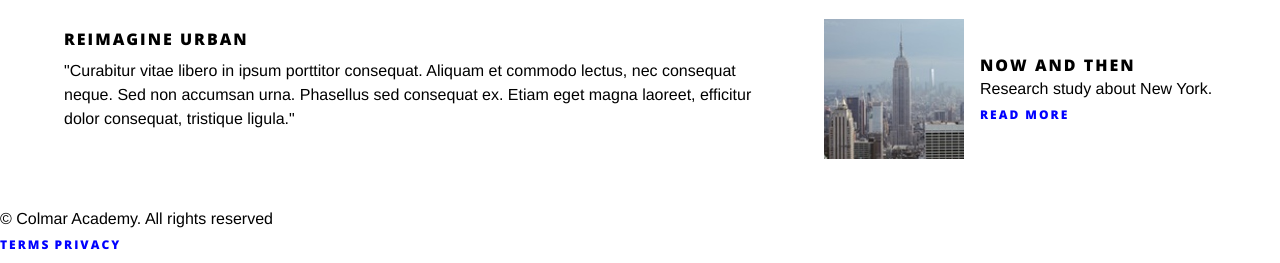
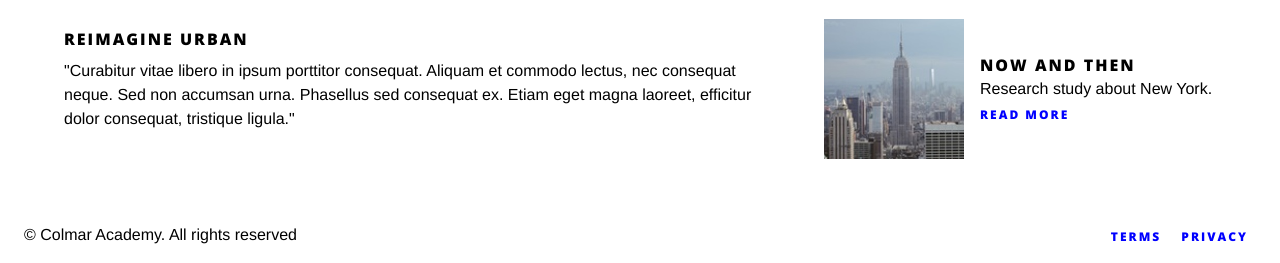
Before and after one commit to MatteoScapin/ColmarAcademy, a plain HTML site: page index.html in a window 1280 px wide. Shown: the part 2415-2678 px from the top of the page. Drawn offline with nearby package versions, Linux system fonts and the light colour scheme; a web font is replaced by a local one.

Commit message:
Add Footer CSS

```diff
--- a/index.html
+++ b/index.html
@@ -192,8 +192,10 @@
 
   <footer>
     <p>&copy; Colmar Academy. All rights reserved</p>
-    <a href="#">Terms</a>
-    <a href="#">Privacy</a>
+    <span>
+      <a href="#">Terms</a>
+      <a href="#">Privacy</a>
+    </span>
   </footer>
 
 </body>
--- a/res/css/style.css
+++ b/res/css/style.css
@@ -219,6 +219,19 @@ header img {
   margin: 1.5rem 0 0.5rem 0;
 }
 
+/*Footer*/
+footer {
+  display: flex;
+  justify-content: space-between;
+  padding: 1rem 1.5rem;
+}
+
+footer a {
+  margin: 0 0.5rem;
+}
+
+
+
 
 
 
```
